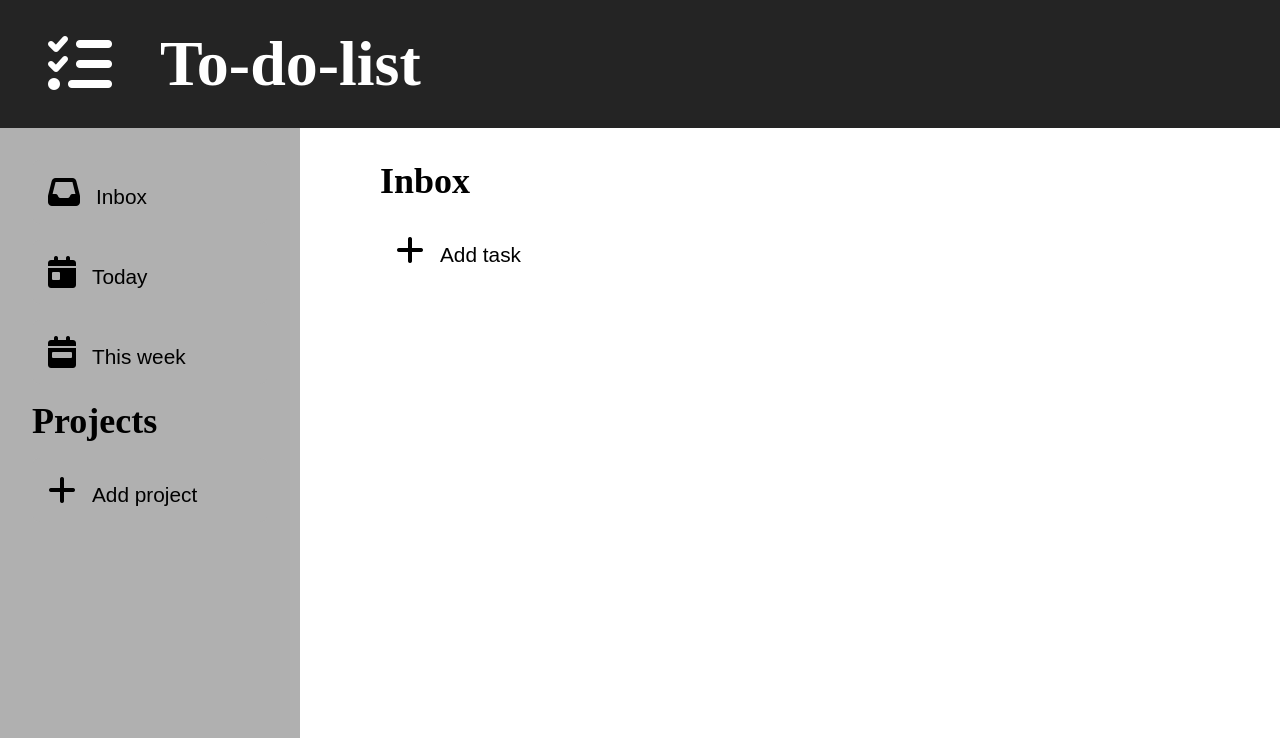
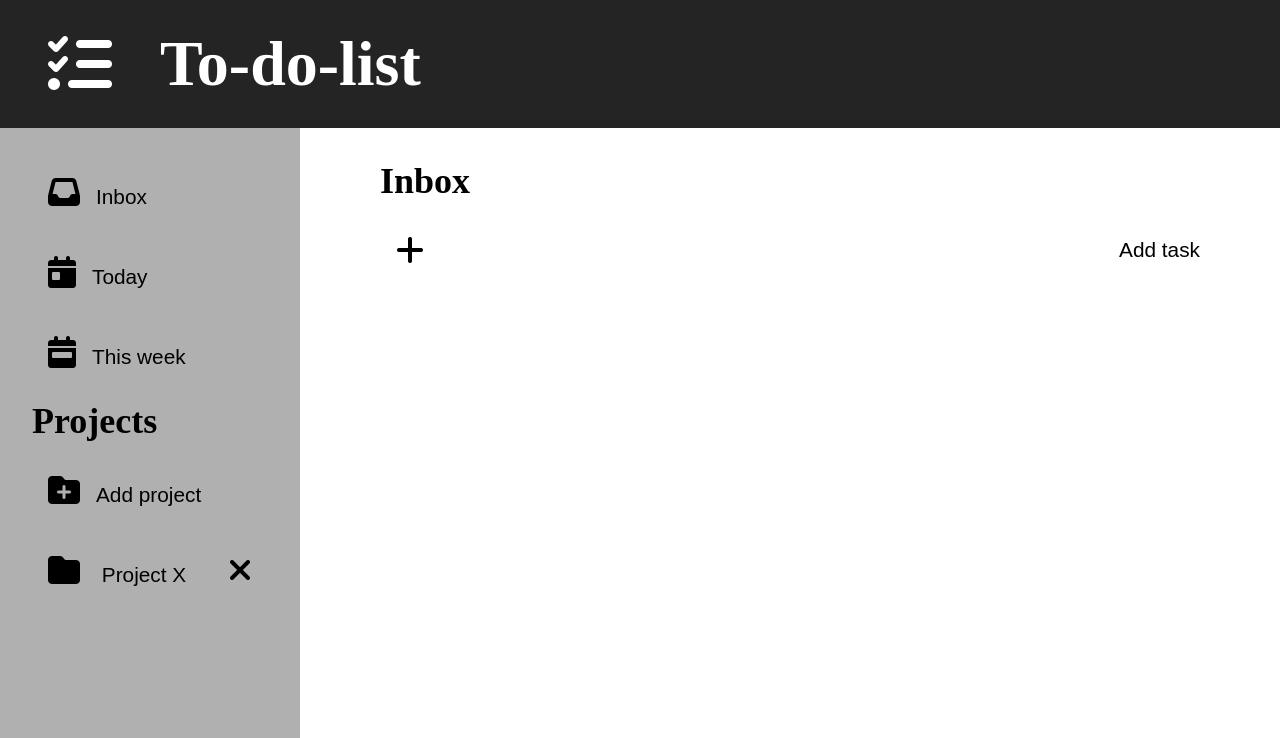
Before and after one commit to HasnatSN/to-do-list, a website with bundled scripts: page dist/index.html in a window 1280 px wide. Both pictures are taken after a click on the button "Add project". Shown: the top 738 px of the page. Built offline with nearby package versions, Linux system fonts and the light colour scheme.

Commit message:
added functionality for the add project folder button

```diff
--- a/src/index.js
+++ b/src/index.js
@@ -1 +1,3 @@
-console.log("Works!")
+import {addProject} from "./nav";
+
+addProject();
--- /dev/null
+++ b/src/nav.js
@@ -0,0 +1,21 @@
+class Project {}
+
+function removeProjectFolder() {}
+
+function newProjectFolder() {
+  let newButton = document.createElement("button");
+  newButton.setAttribute("data-index", 1);
+  newButton.innerHTML =
+    '<div><i class="fa-solid fa-folder"></i> Project X</div><button class="remove"><i class="fa-solid fa-xmark"></i></button>';
+  return newButton;
+}
+
+function addProject() {
+  const addProjectBtn = document.querySelector(".add-project");
+  addProjectBtn.addEventListener("click", () => {
+    const nav = document.querySelector("nav");
+    nav.appendChild(newProjectFolder());
+  });
+}
+
+export { addProject };
```
Also changed, not shown: dist/index.html, dist/main.js, dist/style.css.
